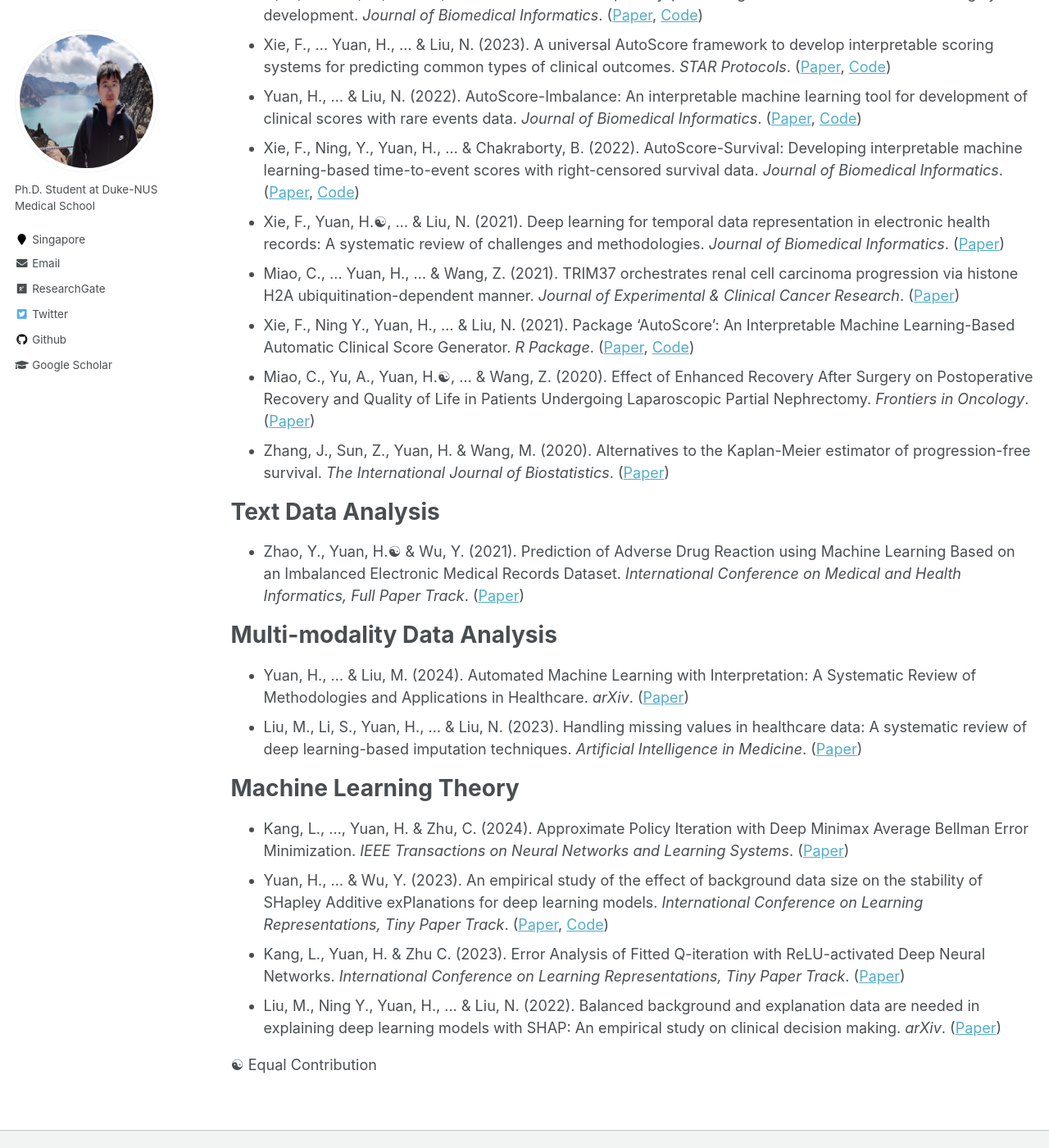
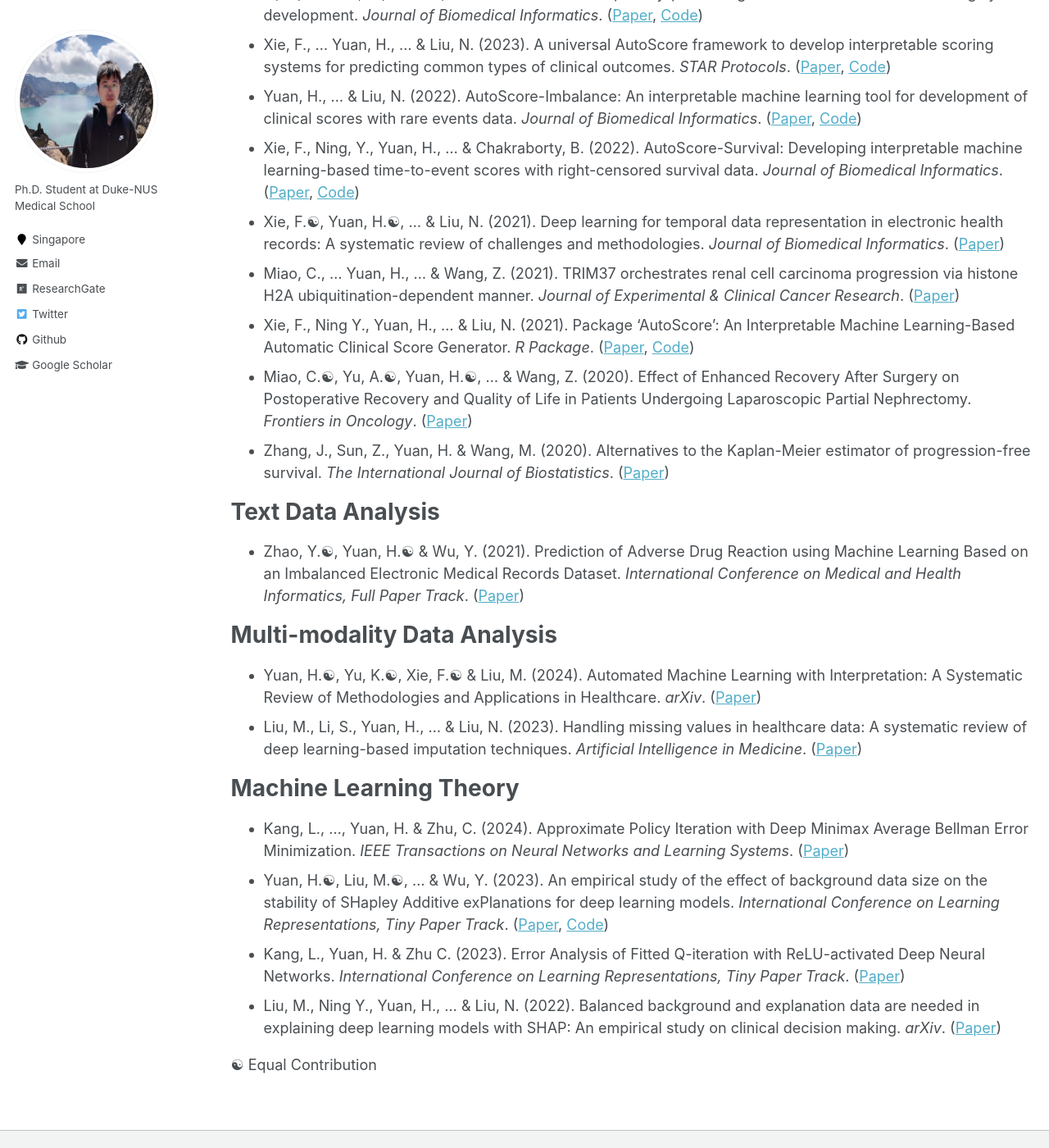
Before and after one commit to Han-Yuan-Med/Han-Yuan-Med.github.io, a Jekyll site: the page built from _pages/publications.md, in a window 1280 px wide and 1400 px high, scrolled down 735 px. Shown: the whole window at 82% size. Built offline with Jekyll 4.4.1, drawn with Linux system fonts in a browser that asks for light colours; some of the changed text lies outside the part shown.

Commit message:
Update publications.md

```diff
--- a/_pages/publications.md
+++ b/_pages/publications.md
@@ -18,22 +18,22 @@
 * Xie, F., ... Yuan, H., ... & Liu, N. (2023). A universal AutoScore framework to develop interpretable scoring systems for predicting common types of clinical outcomes. *STAR Protocols*. ([Paper](http://han-yuan-med.github.io/files/A universal AutoScore framework to develop interpretable scoring systems for predicting common types of clinical outcomes.pdf), [Code](https://github.com/nliulab/AutoScore))
 * Yuan, H., ... & Liu, N. (2022). AutoScore-Imbalance: An interpretable machine learning tool for development of clinical scores with rare events data. *Journal of Biomedical Informatics*. ([Paper](http://han-yuan-med.github.io/files/AutoScore-Imbalance An interpretable machine learning tool for development of clinical scores with rare events data.pdf), [Code](https://github.com/nliulab/AutoScore-Imbalance))
 * Xie, F., Ning, Y., Yuan, H., ... & Chakraborty, B. (2022). AutoScore-Survival: Developing interpretable machine learning-based time-to-event scores with right-censored survival data. *Journal of Biomedical Informatics*. ([Paper](http://han-yuan-med.github.io/files/AutoScore-Survival Developing interpretable machine learning-based time-to-event scores with right-censored survival data.pdf), [Code](https://github.com/nliulab/AutoScore-Survival))
-* Xie, F., Yuan, H.☯︎, ... & Liu, N. (2021). Deep learning for temporal data representation in electronic health records: A systematic review of challenges and methodologies. *Journal of Biomedical Informatics*. ([Paper](http://han-yuan-med.github.io/files/Deep learning for temporal data representation in electronic health records A systematic review of challenges and methodologies.pdf))
+* Xie, F.☯︎, Yuan, H.☯︎, ... & Liu, N. (2021). Deep learning for temporal data representation in electronic health records: A systematic review of challenges and methodologies. *Journal of Biomedical Informatics*. ([Paper](http://han-yuan-med.github.io/files/Deep learning for temporal data representation in electronic health records A systematic review of challenges and methodologies.pdf))
 * Miao, C., ... Yuan, H., ... & Wang, Z. (2021). TRIM37 orchestrates renal cell carcinoma progression via histone H2A ubiquitination-dependent manner. *Journal of Experimental & Clinical Cancer Research*. ([Paper](http://han-yuan-med.github.io/files/TRIM37 orchestrates renal cell carcinoma progression via histone h2a ubiquitination-dependent manner.pdf))
 * Xie, F., Ning Y., Yuan, H., ... & Liu, N. (2021). Package 'AutoScore': An Interpretable Machine Learning-Based Automatic Clinical Score Generator. *R Package*. ([Paper](http://han-yuan-med.github.io/files/Package AutoScore.pdf), [Code](https://github.com/nliulab/AutoScore))
-* Miao, C., Yu, A., Yuan, H.☯︎, ... & Wang, Z. (2020). Effect of Enhanced Recovery After Surgery on Postoperative Recovery and Quality of Life in Patients Undergoing Laparoscopic Partial Nephrectomy. *Frontiers in Oncology*. ([Paper](http://han-yuan-med.github.io/files/Effect of Enhanced Recovery After Surgery on Postoperative Recovery and Quality of Life in Patients Undergoing Laparoscopic Partial Nephrectomy.pdf))
+* Miao, C.☯︎, Yu, A.☯︎, Yuan, H.☯︎, ... & Wang, Z. (2020). Effect of Enhanced Recovery After Surgery on Postoperative Recovery and Quality of Life in Patients Undergoing Laparoscopic Partial Nephrectomy. *Frontiers in Oncology*. ([Paper](http://han-yuan-med.github.io/files/Effect of Enhanced Recovery After Surgery on Postoperative Recovery and Quality of Life in Patients Undergoing Laparoscopic Partial Nephrectomy.pdf))
 * Zhang, J., Sun, Z., Yuan, H. & Wang, M. (2020). Alternatives to the Kaplan-Meier estimator of progression-free survival. *The International Journal of Biostatistics*. ([Paper](http://han-yuan-med.github.io/files/Alternatives to the Kaplan–Meier estimator of progression-free survival.pdf))
 
 # Text Data Analysis
-* Zhao, Y., Yuan, H.☯︎ & Wu, Y. (2021). Prediction of Adverse Drug Reaction using Machine Learning Based on an Imbalanced Electronic Medical Records Dataset. *International Conference on Medical and Health Informatics, Full Paper Track*. ([Paper](http://han-yuan-med.github.io/files/Prediction of Adverse Drug Reaction using Machine Learning and Deep Learning Based on an Imbalanced Electronic Medical Records Dataset.pdf))
+* Zhao, Y.☯︎, Yuan, H.☯︎ & Wu, Y. (2021). Prediction of Adverse Drug Reaction using Machine Learning Based on an Imbalanced Electronic Medical Records Dataset. *International Conference on Medical and Health Informatics, Full Paper Track*. ([Paper](http://han-yuan-med.github.io/files/Prediction of Adverse Drug Reaction using Machine Learning and Deep Learning Based on an Imbalanced Electronic Medical Records Dataset.pdf))
 
 # Multi-modality Data Analysis
-* Yuan, H., … & Liu, M. (2024). Automated Machine Learning with Interpretation: A Systematic Review of Methodologies and Applications in Healthcare. *arXiv*. ([Paper](http://han-yuan-med.github.io/files/.pdf))
+* Yuan, H.☯︎, Yu, K.☯︎, Xie, F.☯︎ & Liu, M. (2024). Automated Machine Learning with Interpretation: A Systematic Review of Methodologies and Applications in Healthcare. *arXiv*. ([Paper](http://han-yuan-med.github.io/files/.pdf))
 * Liu, M., Li, S., Yuan, H., ... & Liu, N. (2023). Handling missing values in healthcare data: A systematic review of deep learning-based imputation techniques. *Artificial Intelligence in Medicine*. ([Paper](http://han-yuan-med.github.io/files/Handling missing values in healthcare data A systematic review of deep learning-based imputation techniques.pdf))
 
 # Machine Learning Theory
 * Kang, L., …, Yuan, H. & Zhu, C. (2024). Approximate Policy Iteration with Deep Minimax Average Bellman Error Minimization. *IEEE Transactions on Neural Networks and Learning Systems*. ([Paper](http://han-yuan-med.github.io/files/Approximate Policy Iteration With Deep Minimax Average Bellman Error Minimization.pdf))
-* Yuan, H., … & Wu, Y. (2023). An empirical study of the effect of background data size on the stability of SHapley Additive exPlanations for deep learning models. *International Conference on Learning Representations, Tiny Paper Track*. ([Paper](http://han-yuan-med.github.io/files/An empirical study of the effect of background data size on the stability of SHapley Additive exPlanations (SHAP) for deep learning models.pdf), [Code](https://github.com/Han-Yuan-Med/shap-bg-size))
+* Yuan, H.☯︎, Liu, M.☯︎, … & Wu, Y. (2023). An empirical study of the effect of background data size on the stability of SHapley Additive exPlanations for deep learning models. *International Conference on Learning Representations, Tiny Paper Track*. ([Paper](http://han-yuan-med.github.io/files/An empirical study of the effect of background data size on the stability of SHapley Additive exPlanations (SHAP) for deep learning models.pdf), [Code](https://github.com/Han-Yuan-Med/shap-bg-size))
 * Kang, L., Yuan, H. & Zhu C. (2023). Error Analysis of Fitted Q-iteration with ReLU-activated Deep Neural Networks. *International Conference on Learning Representations, Tiny Paper Track*. ([Paper](http://han-yuan-med.github.io/files/Error Analysis of Fitted Q-iteration with ReLU-Activated Deep Neural Networks.pdf))
 * Liu, M., Ning Y., Yuan, H., … & Liu, N. (2022). Balanced background and explanation data are needed in explaining deep learning models with SHAP: An empirical study on clinical decision making. *arXiv*. ([Paper](http://han-yuan-med.github.io/files/Balanced background and explanation data are needed in explaining deep learning models with SHAP An empirical study on clinical decision making.pdf))
 
```
Also changed, not shown: other parts of _pages/publications.md (+3 -3 lines).
